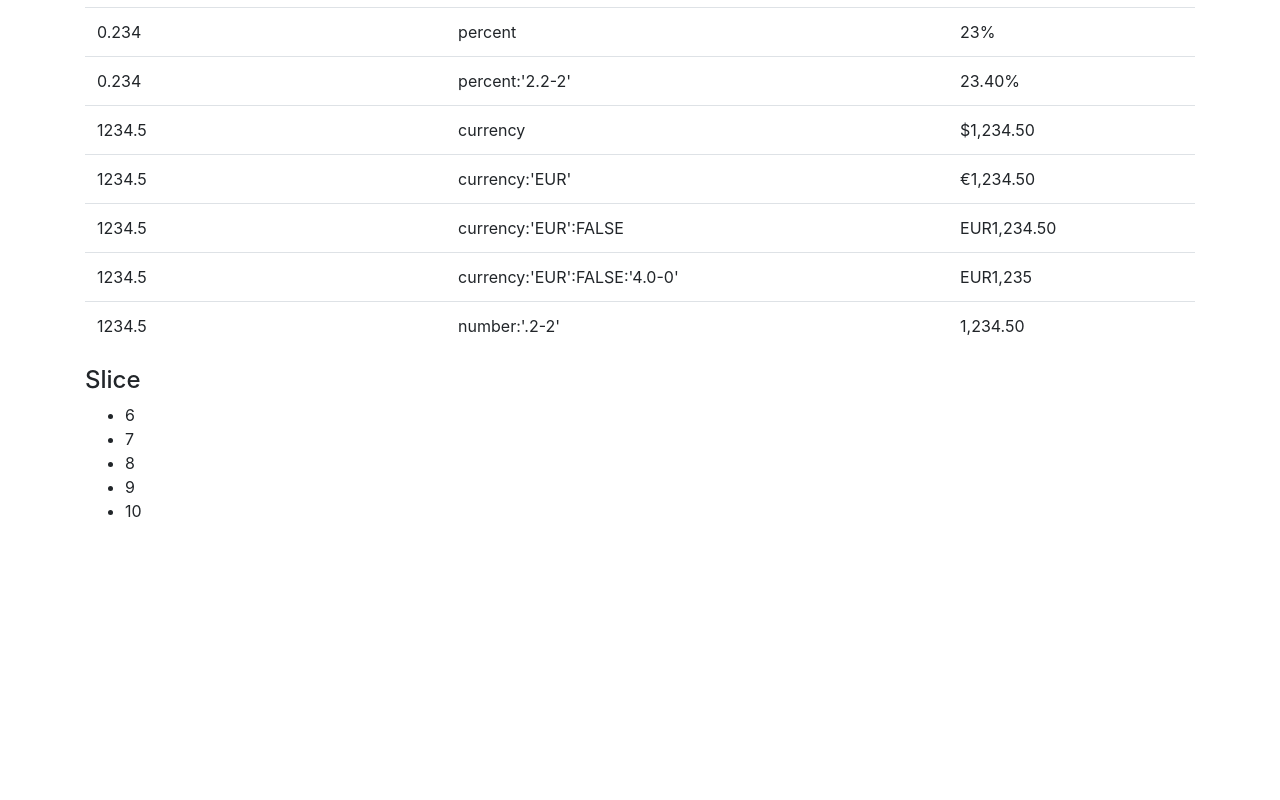
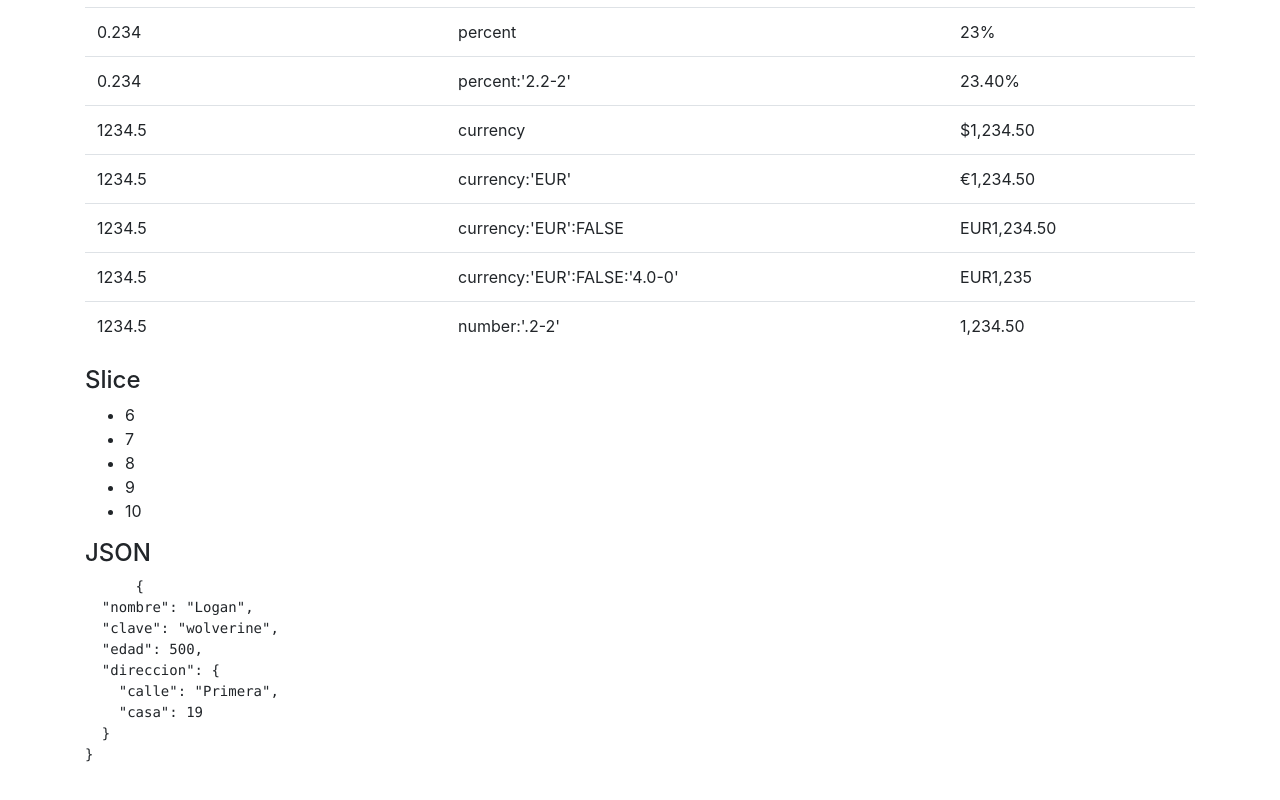
Before and after one commit to RamsesSolano/3.-pipes, an Angular app: page / in a window 1280 px wide. Shown: the part 540-1340 px from the top of the page. Before the commit the page ends 1079 px from the top, so only its background shows below. Built offline with nearby package versions, Linux system fonts and the light colour scheme.

Commit message:
clase seis

```diff
--- a/src/app/app.component.html
+++ b/src/app/app.component.html
@@ -184,6 +184,7 @@
               {{ salario | number:'.2-2' }}
             </td>
         </tr>
+
     </tbody>
   </table>
 
@@ -194,4 +195,18 @@
     </li>
   </ul>
 
+  <h4>JSON</h4>
+  <pre>
+      {{ heroe | json  }}
+  </pre>
+
+
 </div>
+
+<br>
+<br>
+<br>
+<br>
+<br>
+<br>
+<br>
--- a/src/app/app.component.ts
+++ b/src/app/app.component.ts
@@ -11,4 +11,13 @@
   PI = Math.PI;
   a = 0.234;
   salario = 1234.5;
+  heroe={
+    nombre:"Logan",
+    clave:"wolverine",
+    edad: 500,
+    direccion:{
+      calle:"Primera",
+      casa: 19
+    }
+  }
 }
```
